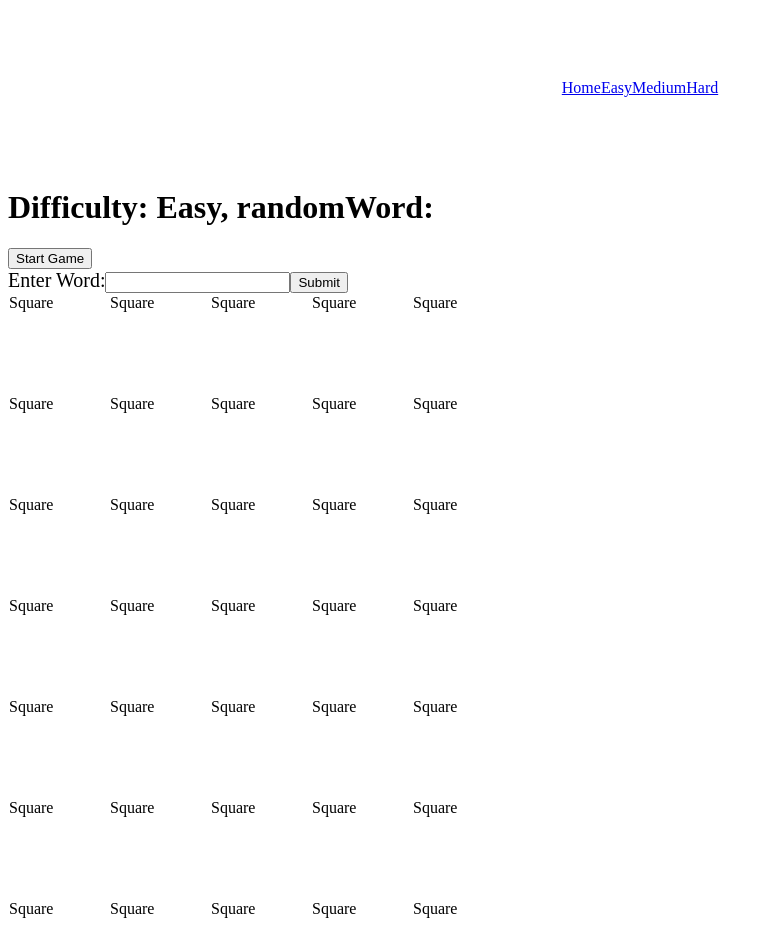
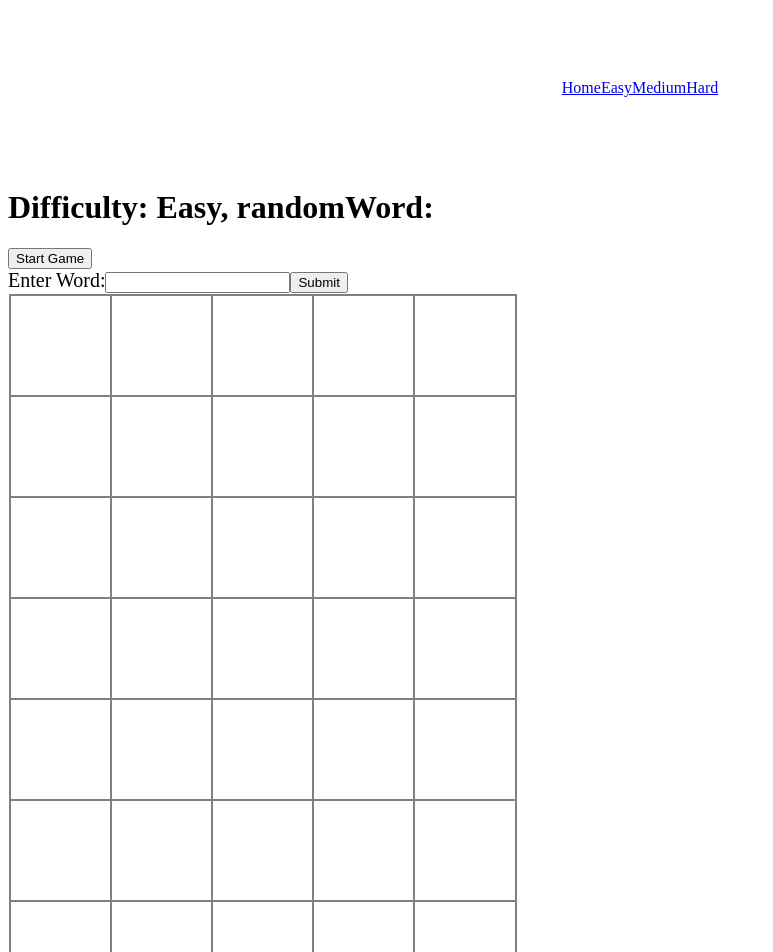
Before and after one commit to amlcheung/WebDev_project2, a React (Create React App) app: page /easy in a window 1280 px wide. Shown: the top 952 px of the page, without its empty margins (0-773 px from the left). Built offline with nearby package versions, Linux system fonts and the light colour scheme.

Commit message:
added guesses to screen

```diff
--- a/src/component/Easy.css
+++ b/src/component/Easy.css
@@ -1,7 +1,6 @@
-Body {
+body {
   background-color: white(0, 0, 0, 0.856);
 }
-
 
 #board-container {
   width: 500px;
--- a/src/component/Easy.jsx
+++ b/src/component/Easy.jsx
@@ -24,61 +24,79 @@ export default function Easy(props) {
         return state.word;
     }
 
+    // Get Guess Array
+    function getWordFromHistory(state) {
+        debugger
+            return state.history;
+    }
+
+    //const currArray = getWordFromHistory();
+    //const [eachWord, setWord] = useState('');
+
     const randomWord = useSelector(getWordFromState, shallowEqual);
+    const guessArray= useSelector(getWordFromHistory, shallowEqual);
+    console.log(guessArray);
+    const wordComponents = [];
+    // If the number of guesses is less than 7, add the guess
+    if (guessArray.length <= 7){
+        for (let i = 0; i < guessArray.length; i++){
+            const list = []
+            for (let j = 0; j < guessArray[i].length; j++){
+                //const list = []
+                const component = <Square letter={guessArray[i].charAt(j)}></Square>
+                list.push(component);
+            }
+            wordComponents.push(list);
+        }
+    // User tries to guess more than 7 times, nothing happens
+    } else {
+        for (let i = 0; i < 7; i++){
+            const list = []
+            for (let j = 0; j < guessArray[i].length; j++){
+                //const list = []
+                const component = <Square letter={guessArray[i].charAt(j)}></Square>
+                list.push(component);
+            }
+            wordComponents.push(list);
+        }
+    }
 
+    for (let z = 0; z < 7 - guessArray.length; z++){
+        const blankList = []
+            for (let j = 0; j < 5; j++){
+                //const list = []
+                const component = <Square color="white"></Square>
+                blankList.push(component);
+            }
+            wordComponents.push(blankList);
+    }
+    /*
+    if (randomWord){
+        const list = []
+        for (let i = 0; i < randomWord.length; i++){
+            //const list = []
+            const component = <Square square="square-white" letter={randomWord.charAt(i)}></Square>
+            list.push(component);
+        }
+        wordComponents.push(list);
+    }
+    if (randomWord){
+        const list = []
+        for (let i = 0; i < randomWord.length; i++){
+            //const list = []
+            const component = <Square square="square-white" letter={randomWord.charAt(i)}></Square>
+            list.push(component);
+        }
+        wordComponents.push(list);
+    }
+    */
     return(
         <div>
             <h1>Difficulty: Easy, randomWord: {randomWord}</h1>
             <button onClick={getWord}>Start Game</button>
             <InputBox></InputBox>
             <div id="board-container">
-
-                <Square square="square-white"></Square>
-                <Square></Square>
-                <Square></Square>
-                <Square></Square>
-                <Square></Square>
-
-
-                <Square></Square>
-                <Square></Square>
-                <Square></Square>
-                <Square></Square>
-                <Square></Square>
-
-
-                <Square></Square>
-                <Square></Square>
-                <Square></Square>
-                <Square></Square>
-                <Square></Square>
-
-
-                <Square></Square>
-                <Square></Square>
-                <Square></Square>
-                <Square></Square>
-                <Square></Square>
-
-
-                <Square></Square>
-                <Square></Square>
-                <Square></Square>
-                <Square></Square>
-                <Square></Square>
-
-                <Square></Square>
-                <Square></Square>
-                <Square></Square>
-                <Square></Square>
-                <Square></Square>
-
-
-                <Square></Square>
-                <Square></Square>
-                <Square></Square>
-                <Square></Square>
-                <Square></Square>
+                {wordComponents}
             </div>
     </div>
 
--- a/src/component/Square.css
+++ b/src/component/Square.css
@@ -1,14 +1,18 @@
-#square-white {
+.square {
     width: 100px;
     height: 100px;
-    border: 1px solid black;
+    border: 2px solid grey;
+    text-align: center;
+}
+
+.white {
     background-color: white;
 }
 
-#green {
+.green {
     background-color: green;
 }
 
-#yellow {
+.yellow {
     background-color: yellow;
 }
--- a/src/component/Square.jsx
+++ b/src/component/Square.jsx
@@ -1,21 +1,18 @@
 /** needs square */
 import React, { useState } from 'react';
+import './Square.css';
 
 export default function Square(props) {
+    let className = 'square';
 
+    if (props.color == 'white'){
+        className += ' ' + 'white';
+    }
 
-
-
+    if (props.letter){
+        return (<div className={className}>{props.letter}</div>);
+    }
 
     return(
-        <div>Square</div>
-
-
-
-
-    );
-
-
-
-
+        <div className={className}></div>);
 }
--- a/src/reducer/WordGeneratorReducer.js
+++ b/src/reducer/WordGeneratorReducer.js
@@ -16,6 +16,7 @@ const max = 10;
 const min = 0;
 
 export function WordGeneratorReducer(state = initState, action) {
+    //debugger
     if (action.type === 'EASY') {
         const easyWords = ["Cable", "Faces", "Label", "Nacho", "Wacky",
                        "Yacht", "Adult", "Grass", "Water", "Tower"];
@@ -25,6 +26,7 @@ export function WordGeneratorReducer(state = initState, action) {
         console.log("random selected word: " + easyWords[randomIndexEasy]);
 
         return {
+            ...state,
             word: easyWords[randomIndexEasy],
         }
     }
@@ -71,7 +73,7 @@ export function WordGeneratorReducer(state = initState, action) {
             return {
                 invalidWord: false,
                 ...state,
-                history: [state.history, action.value],
+                history: [...state.history, action.value],
             }
         }
         // Medium
@@ -79,7 +81,7 @@ export function WordGeneratorReducer(state = initState, action) {
             console.log(state.history);
             return {
                 ...state,
-                history: [state.history, action.value],
+                history: [...state.history, action.value],
             }
         }
         // Hard
@@ -87,7 +89,7 @@ export function WordGeneratorReducer(state = initState, action) {
             console.log(state.history);
             return {
                 ...state,
-                history: [state.history, action.value],
+                history: [...state.history, action.value],
             }
         }
         // Not valid
```
